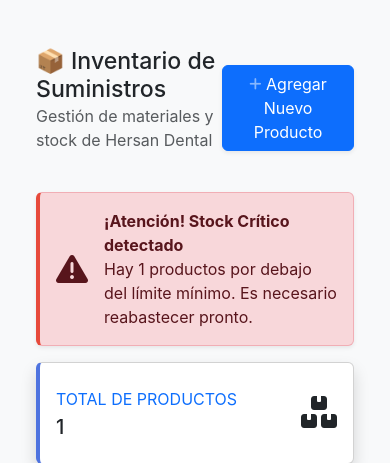
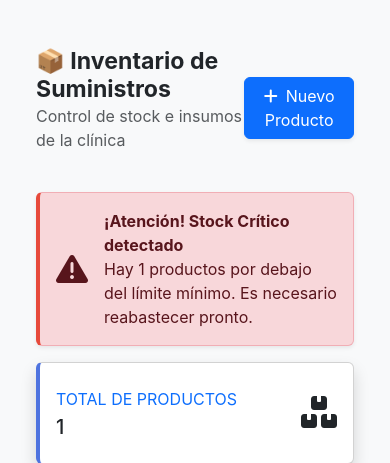
Before and after one commit to herxkull/ClinicaDental, a Django app: template gestion/templates/gestion/inventario.html in a window 390 px wide. Shown: the top 463 px of the page. Run offline with Django 5.2, Linux system fonts and the light colour scheme; the template is opened without the code that fills it: most values are stand-ins (such as "Sample title", 1, 10 or a date in 2020).

Commit message:
Mejoras en UI de Inventario, y seccion de agregar producto

```diff
--- a/gestion/forms.py
+++ b/gestion/forms.py
@@ -56,7 +56,7 @@ class PagoForm(forms.ModelForm):
 class ArchivoPacienteForm(forms.ModelForm):
     class Meta:
         model = ArchivoPaciente
-        fields = ['titulo', 'imagen']
+        fields = ['titulo', 'archivo']
         widgets = {
             'titulo': forms.TextInput(attrs={'class': 'form-control'}),
             'archivo': forms.FileInput(attrs={'class': 'form-control'}),
--- a/gestion/templates/gestion/base.html
+++ b/gestion/templates/gestion/base.html
@@ -54,6 +54,11 @@
                     <li class="nav-item mb-2">
                         <a class="nav-link" href="{% url 'lista_tratamientos' %}">💉 Tratamientos</a>
                     </li>
+                    <!-- Enlace a Inventario -->
+                    <li class="nav-item">
+                        <a class="nav-link text-white" href="{% url 'inventario' %}"><i class="fas fa-boxes me-2"></i> Inventario</a>
+
+                    </li>
                 </ul>
 
                 <hr class="text-secondary mt-5">
--- a/gestion/templates/gestion/inventario.html
+++ b/gestion/templates/gestion/inventario.html
@@ -2,15 +2,18 @@
 
 {% block content %}
 <div class="container-fluid mt-4">
+
     <!-- Encabezado con Botón de Agregar -->
     <div class="d-flex justify-content-between align-items-center mb-4">
         <div>
-            <h1 class="h3 mb-0 text-gray-800">📦 Inventario de Suministros</h1>
-            <p class="text-muted">Gestión de materiales y stock de Hersan Dental</p>
+            <h1 class="h3 fw-bold mb-0 text-gray-800">📦 Inventario de Suministros</h1>
+            <p class="text-muted">Control de stock e insumos de la clínica</p>
         </div>
-        <a href="/admin/gestion/producto/add/" class="btn btn-primary shadow-sm">
-            <i class="fas fa-plus fa-sm text-white-50"></i> Agregar Nuevo Producto
-        </a>
+        <div>
+            <button type="button" class="btn btn-primary shadow-sm" data-bs-toggle="modal" data-bs-target="#modalNuevoProducto">
+                <i class="fas fa-plus me-2"></i>Nuevo Producto
+            </button>
+        </div>
     </div>
 
     <!-- Sección de Alertas Críticas -->
@@ -128,4 +131,55 @@
     .btn-white { background-color: #fff; }
     .btn-white:hover { background-color: #f8f9fc; }
 </style>
+
+<!-- MODAL NUEVO PRODUCTO -->
+<div class="modal fade" id="modalNuevoProducto" tabindex="-1" aria-hidden="true">
+    <div class="modal-dialog modal-dialog-centered modal-lg">
+        <div class="modal-content border-0 shadow">
+            <div class="modal-header bg-primary text-white">
+                <h5 class="modal-title fw-bold"><i class="fas fa-box-open me-2"></i>Agregar Nuevo Material</h5>
+                <button type="button" class="btn-close btn-close-white" data-bs-dismiss="modal" aria-label="Close"></button>
+            </div>
+
+            <!-- El formulario envía los datos por POST a la URL que creamos -->
+            <form action="{% url 'crear_producto' %}" method="POST">
+                {% csrf_token %} <!-- Obligatorio por seguridad en Django -->
+
+                <div class="modal-body p-4">
+                    <div class="row">
+                        <div class="col-md-12 mb-3">
+                            <label class="form-label fw-bold">Nombre del Producto <span class="text-danger">*</span></label>
+                            <input type="text" name="nombre" class="form-control" required placeholder="Ej: Guantes de Látex Talla M (Caja 100u)">
+                        </div>
+
+                        <div class="col-md-12 mb-3">
+                            <label class="form-label fw-bold">Descripción o Marca</label>
+                            <textarea name="descripcion" class="form-control" rows="2" placeholder="Opcional..."></textarea>
+                        </div>
+
+                        <div class="col-md-4 mb-3">
+                            <label class="form-label fw-bold text-success">Stock Inicial <span class="text-danger">*</span></label>
+                            <input type="number" name="cantidad_actual" class="form-control" required value="0" min="0">
+                        </div>
+
+                        <div class="col-md-4 mb-3">
+                            <label class="form-label fw-bold text-danger">Stock Mínimo (Alerta) <span class="text-danger">*</span></label>
+                            <input type="number" name="stock_minimo" class="form-control" required value="5" min="0">
+                        </div>
+
+                        <div class="col-md-4 mb-3">
+                            <label class="form-label fw-bold text-primary">Costo Unitario ($) <span class="text-danger">*</span></label>
+                            <input type="number" step="0.01" name="precio_compra" class="form-control" required value="0.00" min="0">
+                        </div>
+                    </div>
+                </div>
+
+                <div class="modal-footer bg-light">
+                    <button type="button" class="btn btn-secondary" data-bs-dismiss="modal">Cancelar</button>
+                    <button type="submit" class="btn btn-primary"><i class="fas fa-save me-2"></i>Guardar Producto</button>
+                </div>
+            </form>
+        </div>
+    </div>
+</div>
 {% endblock %}
--- a/gestion/urls.py
+++ b/gestion/urls.py
@@ -22,10 +22,11 @@ urlpatterns = [
     path('recetas/<int:pk>/imprimir/', views.imprimir_receta, name='imprimir_receta'),
     path('pacientes/exportar/excel/', views.exportar_pacientes_excel, name='exportar_excel'),
     path('pacientes/<int:pk>/estado-cuenta/', views.estado_cuenta_pdf, name='estado_cuenta'),
-    path('inventario/', views.lista_inventario, name='inventario'),
+    path('inventario/', views.inventario, name='inventario'),
     path('inventario/subir/<int:pk>/', views.aumentar_stock, name='aumentar_stock'),
     path('inventario/bajar/<int:pk>/', views.disminuir_stock, name='disminuir_stock'),
     path('citas/finalizar/<int:pk>/', views.finalizar_cita, name='finalizar_cita'),
     path('paciente/<int:pk>/', views.detalle_paciente, name='detalle_paciente'),
     path('api/paciente/<int:paciente_id>/actualizar-diente/', views.actualizar_diente, name='actualizar_diente'),
+    path('inventario/crear/', views.crear_producto, name='crear_producto'),
 ]
```
Also changed, not shown: gestion/models.py (+0 -9 lines), gestion/views.py (+39 -8 lines).
